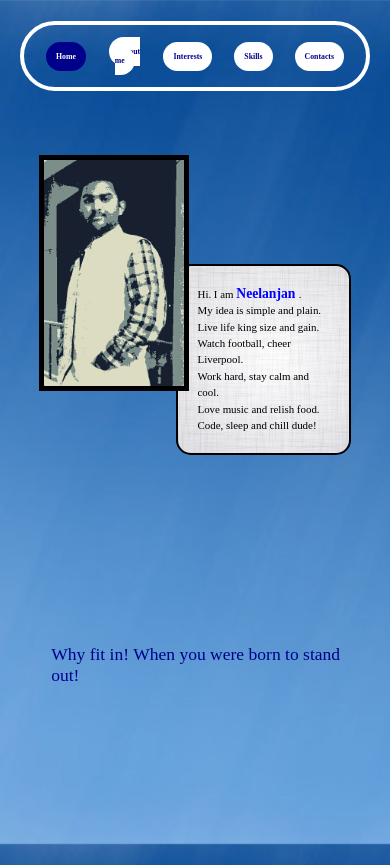
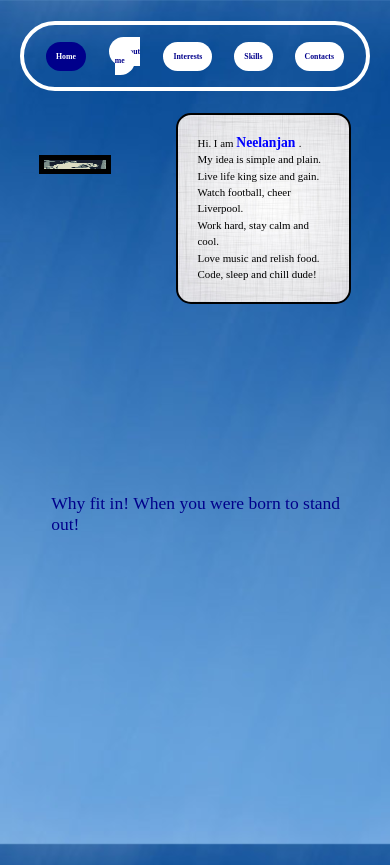
Before and after one commit to akneelanjan/portfolio_website, a plain HTML site: page index.html in a window 390 px wide. Drawn offline with Linux system fonts and the light colour scheme; a web font is replaced by a local one.

Commit message:
Update project1.css

```diff
--- a/project1.css
+++ b/project1.css
@@ -473,7 +473,10 @@ p.sports:hover{
 
 
 @media only screen and (max-width: 768px){
-
+	.img{
+		height: 10%;
+		width: 40%;
+	}
 
 	.image{
 		position: relative;
```
